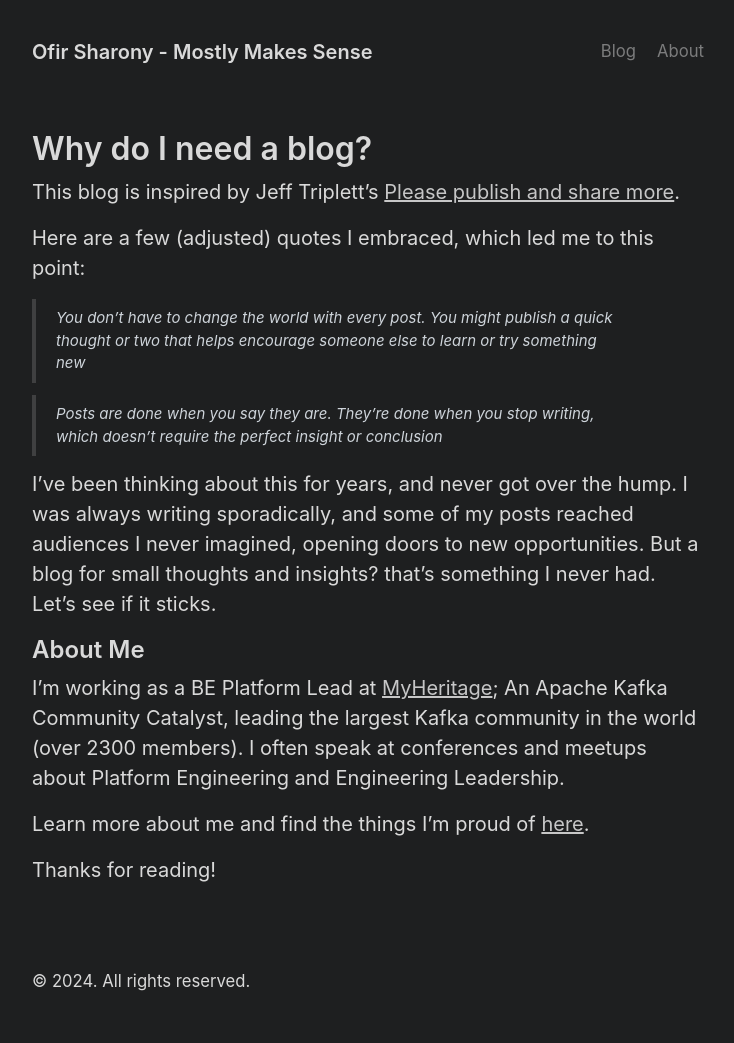
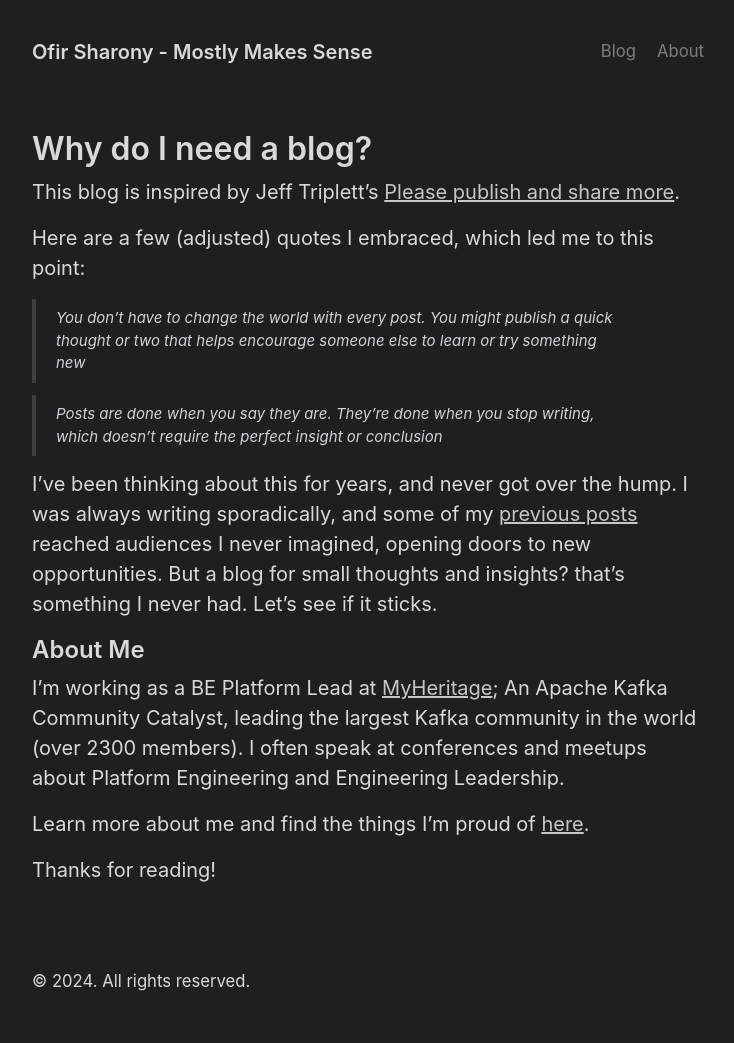
Before and after one commit to ofirsharony/ofirsharony.github.io, a Jekyll site: the page built from about.md, in a window 1280 px wide. Shown: the whole page, without its empty margins (272-1006 px from the left). Built offline with Jekyll 4.4.1, drawn with Linux system fonts in a browser that asks for light colours.

```diff
--- a/about.md
+++ b/about.md
@@ -13,7 +13,7 @@ Here are a few (adjusted) quotes I embraced, which led me to this point:
 > Posts are done when you say they are. They're done when you stop writing, which doesn't require the perfect insight or conclusion
 
 I've been thinking about this for years, and never got over the hump.
-I was always writing sporadically, and some of my posts reached audiences I never imagined, opening doors to new opportunities.
+I was always writing sporadically, and some of my [previous posts](https://medium.com/@ofirsharony) reached audiences I never imagined, opening doors to new opportunities.
 But a blog for small thoughts and insights? that's something I never had. Let's see if it sticks.
 
 
```
Also changed, not shown: assets/shell-gpt/ffmpeg_old.png (deleted), assets/shell-gpt/jq_old.png (deleted).
